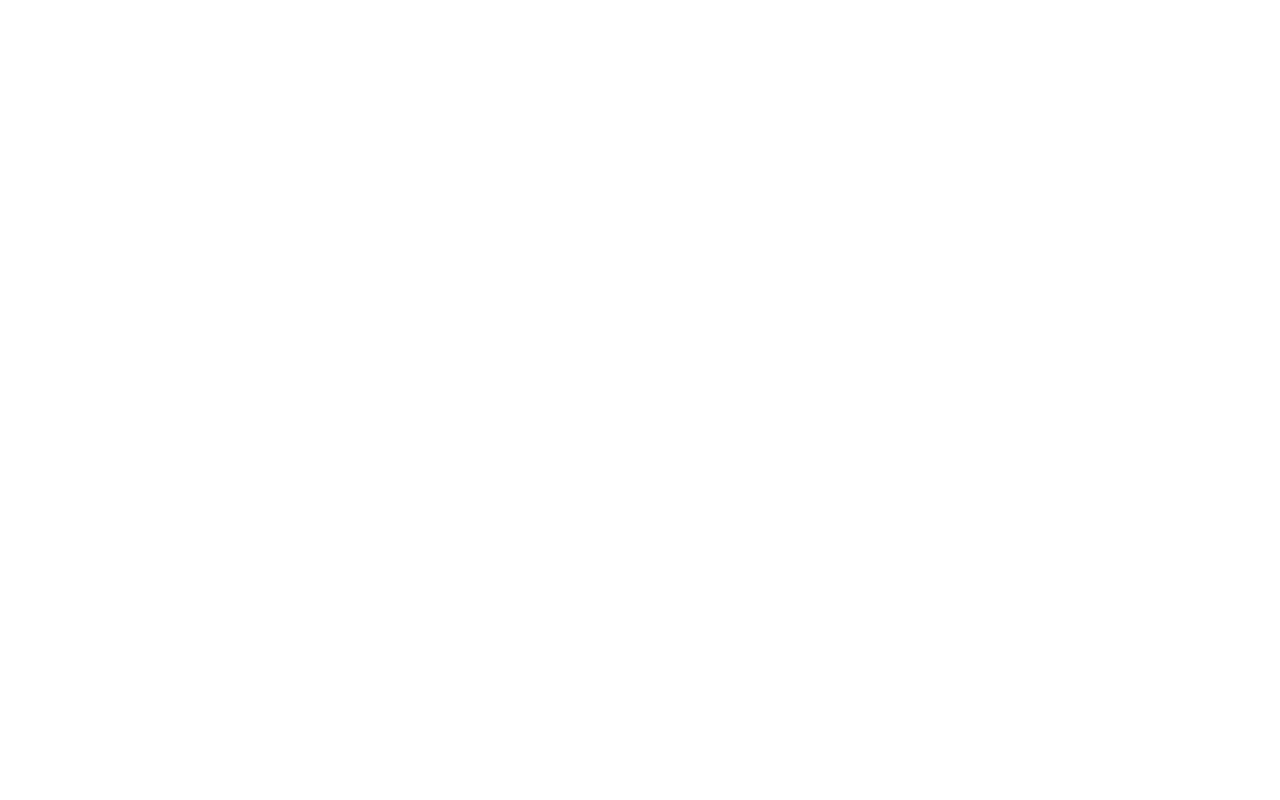
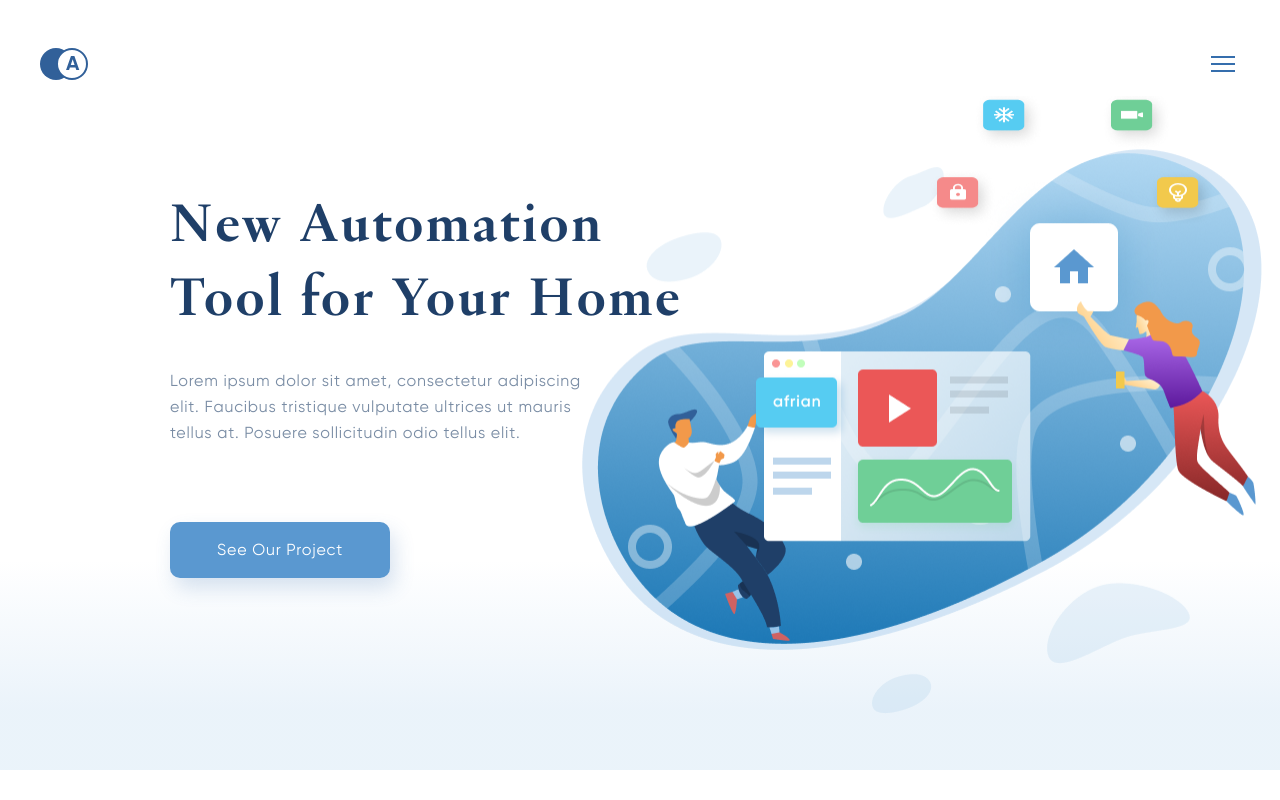
Before and after one commit to Xtell/landingpage, a website: page src/index.html in a window 1280 px wide. Drawn offline with nearby package versions, Linux system fonts and the light colour scheme; files that its build step writes are made by us from their sources; files whose address does not match are found by name.

Commit message:
Добавил блоки header и intro

```diff
--- a/src/index.html
+++ b/src/index.html
@@ -1,12 +1,45 @@
 <!DOCTYPE html>
-<html lang="ru">
+<html class="page" lang="ru">
+
 <head>
   <meta charset="UTF-8">
   <meta name="viewport" content="width=device-width, initial-scale=1.0">
-  <title>Document</title>
+  <title>Afrianska</title>
   <link rel="stylesheet" href="styles/index.min.css">
 </head>
-<body>
+
+<body class="page__body">
+  <header class="page__header header">
+    <div class="header__wrapper">
+      <a class="logo">
+        <img src="images/logo.svg" alt="Logotype of afrinska" width="48" height="48" class="logo__img">
+      </a>
+      <nav class="menu">
+        <button class="menu__button" aria-label="open menu" aria-expanded="false">
+          <span></span>
+          <span></span>
+          <span></span>
+        </button>
+      </nav>
+    </div>
+  </header>
+  <main class="page__main">
+    <section class="intro">
+      <div class="intro__wrapper">
+        <div class="page__container">
+          <div class="intro__inner">
+            <h1 class="intro__title">New Automation
+              Tool for Your Home</h1>
+            <p class="intro__text">Lorem ipsum dolor sit amet, consectetur adipiscing elit. Faucibus tristique vulputate
+              ultrices ut mauris tellus at. Posuere sollicitudin odio tellus elit.</p>
+            <a href="" class="intro__link btn btn--primary">See Our Project</a>
+          </div>
+        </div>
+      </div>
+
+    </section>
+  </main>
   <script src="scripts/index.min.js"></script>
 </body>
+
 </html>
--- /dev/null
+++ b/src/styles/blocks/btn.css
@@ -0,0 +1,21 @@
+.btn {
+  display: inline-block;
+  vertical-align: middle;
+  min-width: 220px;
+  padding: 15px;
+  border-radius: 10px;
+  text-align: center;
+  text-decoration: none;
+}
+.btn--primary {
+  background-color: #5a98d0;
+  box-shadow: 5px 10px 20px rgba(53, 110, 173, 0.2);
+  color: #ffffff;
+  transition: background-color 0.2s;
+}
+.btn--primary:hover {
+  background-color: #74b2ea;
+}
+.btn--primary:active {
+  background-color: #417fb7;
+}
--- /dev/null
+++ b/src/styles/blocks/header.css
@@ -0,0 +1,16 @@
+.header {
+  /* position: absolute;
+  top: 0;
+  left: 0; */
+  width: 100%;
+  padding-top: 40px;
+  padding-right: 20px;
+  padding-left: 20px;
+}
+.header__wrapper {
+  display: flex;
+  justify-content: space-between;
+  align-items: center;
+  width: 1200px;
+  margin: 0 auto;
+}
--- /dev/null
+++ b/src/styles/blocks/intro.css
@@ -0,0 +1,46 @@
+.intro {
+  position: relative;
+  min-height: 674px;
+  display: flex;
+  flex-direction: column;
+  background-image: url('../../images/intro-bg.png'),
+    linear-gradient(0deg, rgba(152, 195, 232, 0.2) 8.84%, rgba(152, 195, 232, 0) 31.12%);
+  background-repeat: no-repeat;
+  background-size: 688px 625px, contain;
+  background-position: calc(100% - 15px) -7px, 0 0;
+  /* opacity: 0.2; */
+}
+.intro__wrapper {
+  flex-grow: 1;
+  padding-top: 94px;
+  padding-bottom: 150px;
+  /* background: linear-gradient(0deg, rgba(152,195,232,0.2) 8.84%, rgba(152, 195, 232, 0) 31.12%); */
+}
+/* .intro::after {
+  content: '';
+  position: absolute;
+  bottom: 0;
+  left: 0;
+  width: 100%;
+  height: 150px;
+  background: linear-gradient(0deg, #98c3e8 8.84%, rgba(152, 195, 232, 0) 31.12%);
+  opacity: 0.2;
+  z-index: 99;
+} */
+.intro__inner {
+  width: 520px;
+}
+.intro__title {
+  margin: 0;
+  margin-bottom: 30px;
+  font-family: 'Galien', serif;
+  font-size: 64px;
+  line-height: 74px;
+  letter-spacing: 0.04em;
+  color: #1f3f68;
+}
+.intro__text {
+  width: 415px;
+  margin: 0;
+  margin-bottom: 76px;
+}
--- /dev/null
+++ b/src/styles/blocks/logo.css
@@ -0,0 +1,5 @@
+/* Logo */
+.logo__img {
+  width: 48px;
+  height: 48px;
+}
--- /dev/null
+++ b/src/styles/blocks/menu.css
@@ -0,0 +1,25 @@
+.menu__button {
+  position: relative;
+  width: 32px;
+  height: 32px;
+  padding: 0;
+  background-color: transparent;
+  border: none;
+}
+.menu__button span {
+  position: absolute;
+  left: 3px;
+  display: block;
+  width: 24px;
+  height: 2px;
+  background-color: #356ead;
+}
+.menu__button span:first-child {
+  top: 8px;
+}
+.menu__button span:nth-child(2) {
+  top: 15px;
+}
+.menu__button span:last-child {
+  bottom: 8px;
+}
--- /dev/null
+++ b/src/styles/blocks/page.css
@@ -0,0 +1,13 @@
+.page__body {
+  min-width: 1240px;
+  width: 100%;
+  font-family: 'Gilroy', serif;
+  font-size: 16px;
+  line-height: 26px;
+  color: rgba(31, 63, 104, 0.6);
+  letter-spacing: 0.05em;
+}
+.page__container {
+  width: 940px;
+  margin: 0 auto;
+}
--- a/src/styles/index.css
+++ b/src/styles/index.css
@@ -1,4 +1,12 @@
+/* Global */
 @import 'normalize.css';
-
 @import './fonts.css';
 @import './config.css';
+
+/* Blocks */
+@import url('./blocks/page.css');
+@import url('./blocks/btn.css');
+@import url('./blocks/logo.css');
+@import url('./blocks/menu.css');
+@import url('./blocks/header.css');
+@import url('./blocks/intro.css');
```
Also changed, not shown: src/styles/config.css (+6 -8 lines), src/styles/fonts.css (+10 -5 lines), src/fonts/Galien-Bold.woff2 (added), src/images/intro-bg.png (added), src/images/logo.svg (added).
